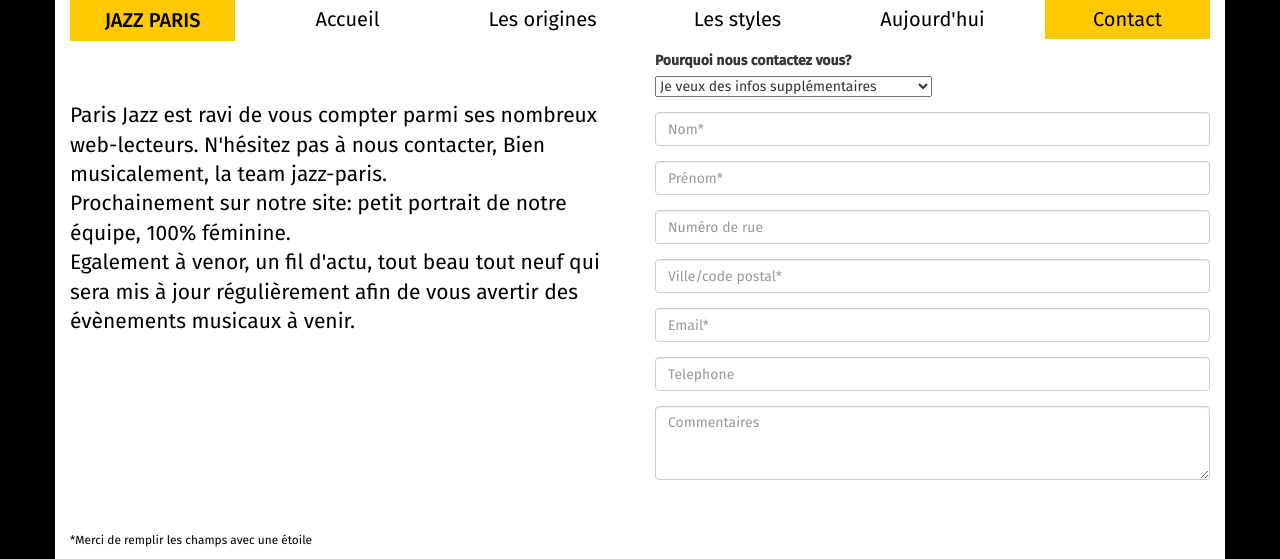
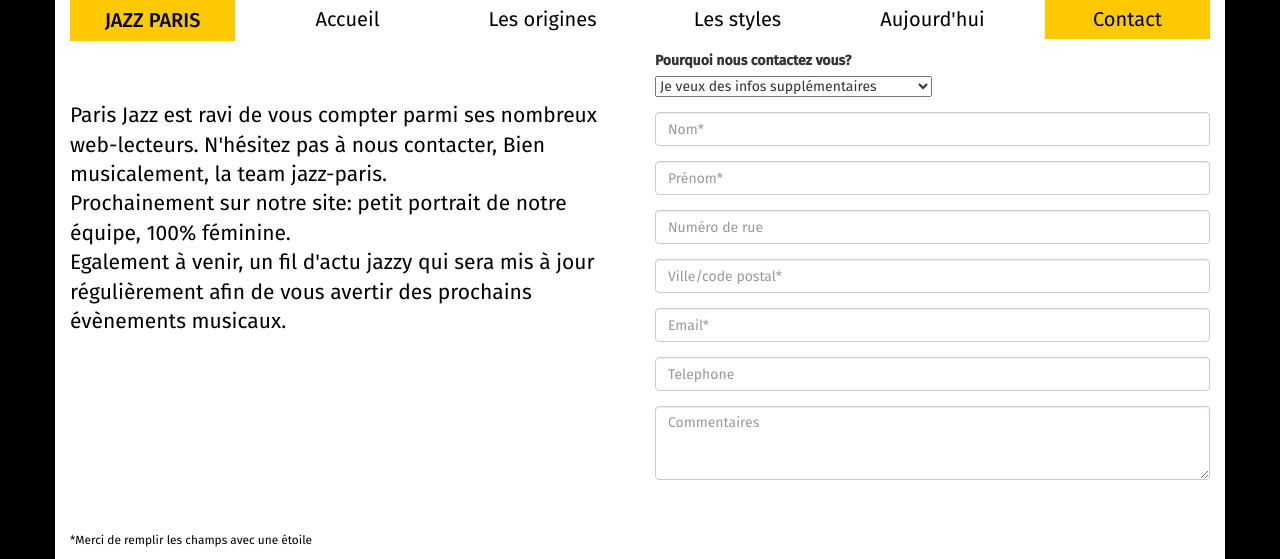
Before and after one commit to emelineap/jazz-paris, a PHP site: page /about.php in a window 1280 px wide. Shown: the part 514-1073 px from the top of the page. Run offline with PHP 8.4, Linux system fonts and the light colour scheme.

Commit message:
dernières retouches, fautes d'orthographe dans le texte contact

```diff
--- a/about.php
+++ b/about.php
@@ -32,7 +32,7 @@
       <div class="col-xs-12 col-lg-6">
         <p class="lead"> Paris Jazz est ravi de vous compter parmi ses nombreux web-lecteurs. N'hésitez pas à nous contacter, Bien musicalement, la team jazz-paris. <br />
           Prochainement sur notre site: petit portrait de notre équipe, 100% féminine.<br />
-        Egalement à venor, un fil d'actu, tout beau tout neuf qui sera mis à jour régulièrement afin de vous avertir des évènements musicaux à venir. </p>
+        Egalement à venir, un fil d'actu jazzy qui sera mis à jour régulièrement afin de vous avertir des prochains évènements musicaux. </p>
       </div>
 
       <div class="col-xs-4 col-lg-6 form" >
```
